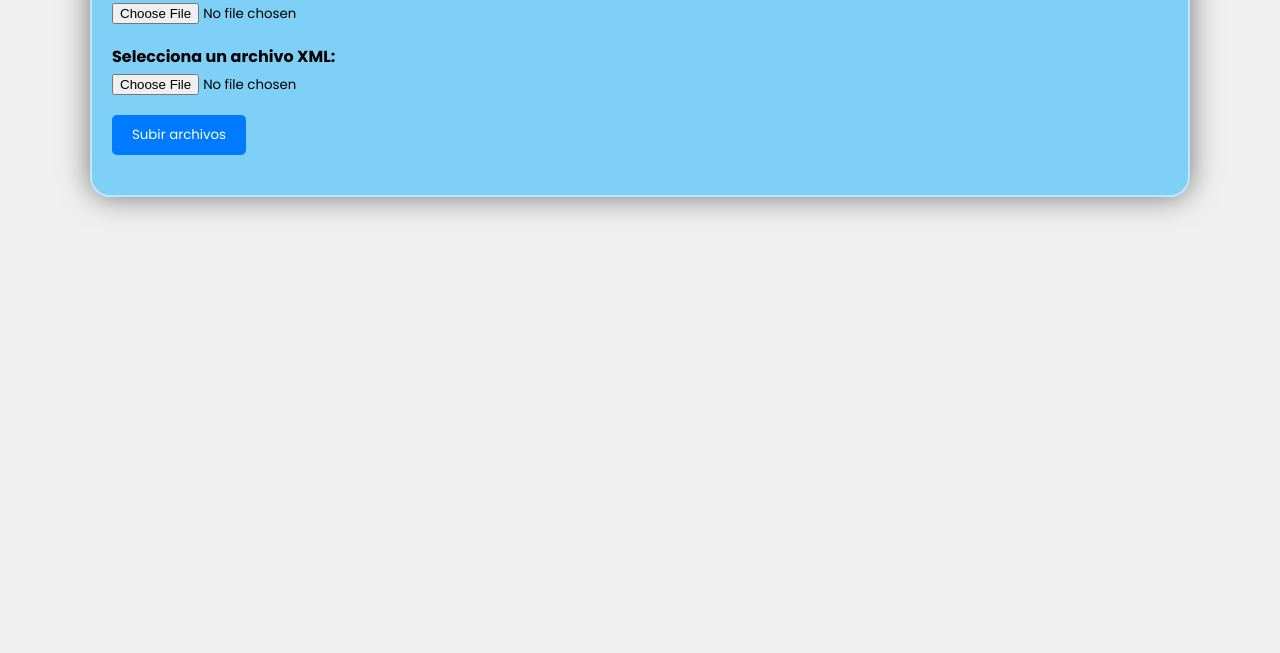
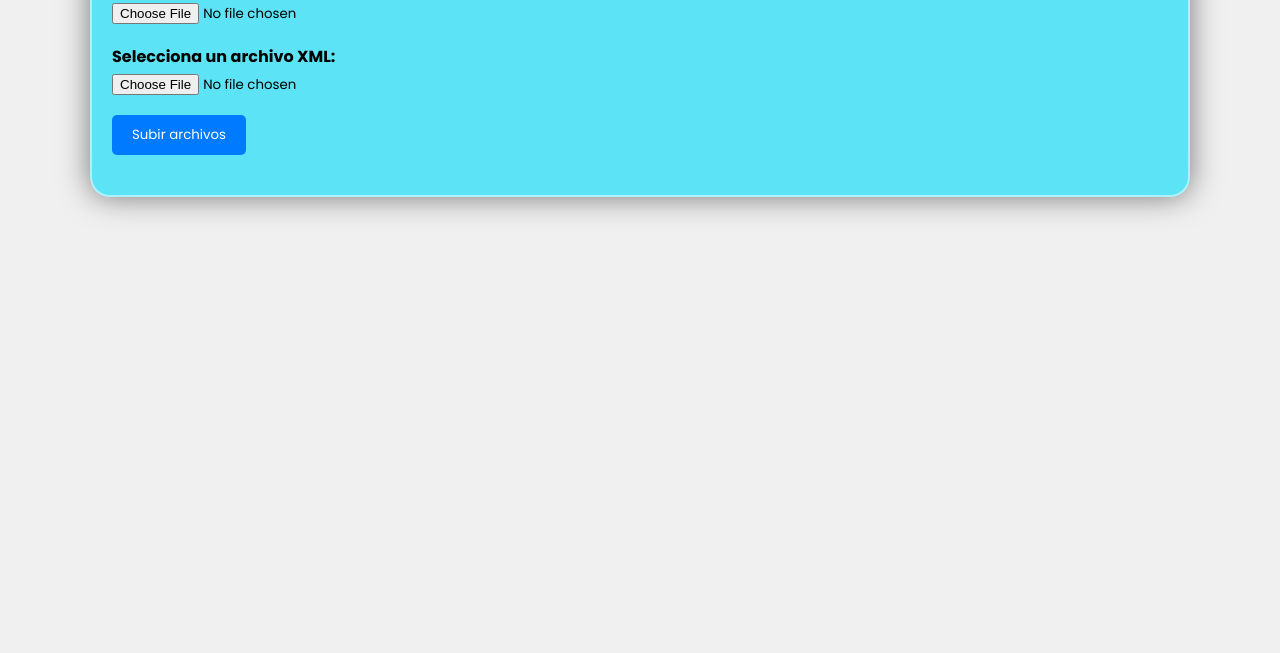
Before and after one commit to MrKik/NXTech, a plain HTML site: page Invoice.html in a window 1280 px wide. Shown: the part 147-800 px from the top of the page. Drawn offline with Linux system fonts and the light colour scheme.

Commit message:
Add files via upload

```diff
--- a/styles.css
+++ b/styles.css
@@ -22,7 +22,7 @@ body {
     border-radius: 8px;
     box-shadow: 0 0 10px rgba(0, 0, 0, 0.1);
 
-    background: rgb(126, 208, 247);
+    background: rgb(92, 227, 245);
     border: 2px solid rgba(255,255,255,.5);
     border-radius: 20px;
     backdrop-filter: blur(20px);
```
